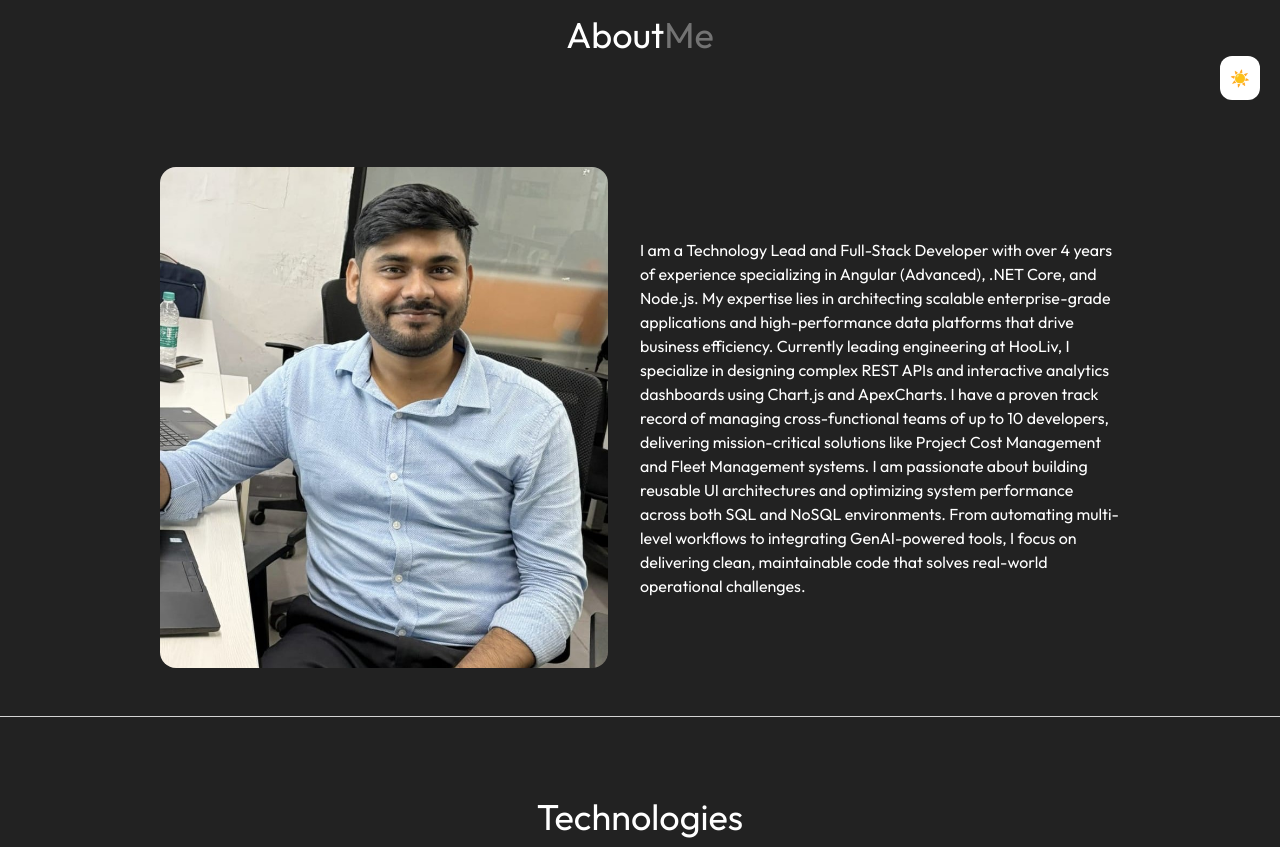
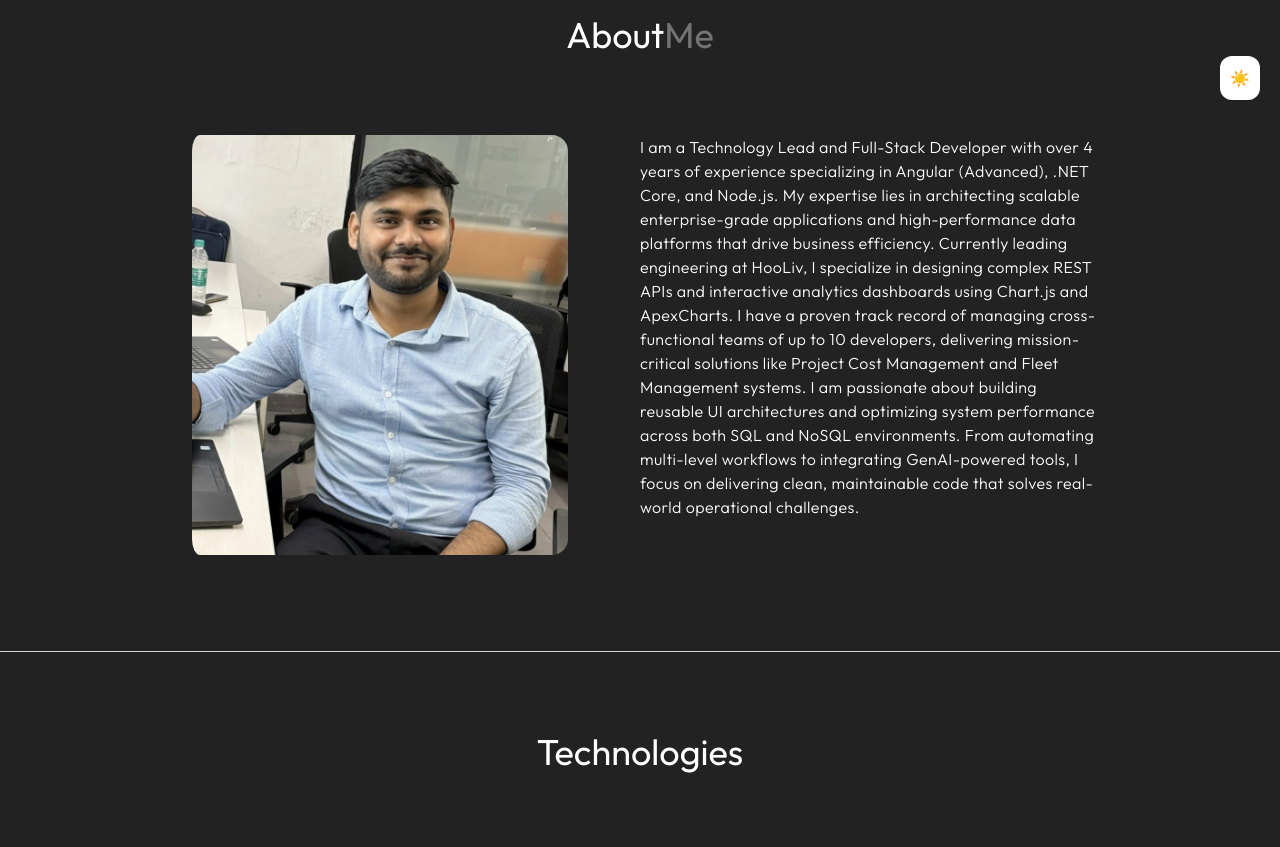
Before and after one commit to Szkrishna/My-Portfolio, a React (Vite) app: page / in a window 1280 px wide. Shown: the part 660-1507 px from the top of the page. Built offline with nearby package versions, Linux system fonts and the light colour scheme.

Commit message:
updated project dependencies and changes in about component

```diff
--- a/src/components/About.jsx
+++ b/src/components/About.jsx
@@ -1,7 +1,7 @@
 // import React from 'react';
 import aboutImg from "../assets/about.jpeg";
-import {ABOUT_TEXT} from "../constants";
-import {motion} from "framer-motion";
+import { ABOUT_TEXT } from "../constants";
+import { motion } from "framer-motion";
 
 const About = () => {
     return (
@@ -9,15 +9,19 @@ const About = () => {
             <h2 className="mb-12 lg:my-20 text-center text-4xl">About
                 <span className="text-neutral-500">Me</span>
             </h2>
-            <div className="flex flex-wrap items-center">
-                <motion.div whileInView={{opacity: 1, x: 0}} initial={{opacity: 0, x: -100}} transition={{duration: 0.5}} className="w-full lg:w-1/2 lg:p-8">
-                    <div className="flex items-center justify-center lg:justify-end">
-                        <img className="rounded-2xl" src={aboutImg} alt="about-img" style={{ width: "28rem" }}/>
+            <div className="flex flex-wrap lg:px-[120px] pb-[80px] justify-between max-w-[1200px] mx-auto">
+                <motion.div whileInView={{ opacity: 1, x: 0 }} initial={{ opacity: 0, x: -100 }} transition={{ duration: 0.5 }} className="w-full lg:w-1/2">
+                    <div className="flex items-center justify-center lg:justify-start">
+                        <img className="rounded-2xl max-h-[420px] ps-2" src={aboutImg} alt="about-img" />
                     </div>
                 </motion.div>
-                <motion.div whileInView={{opacity: 1, x: 0}} initial={{opacity: 0, x: 100}} transition={{duration: 0.5}} className="w-full lg:w-1/2">
+                <motion.div whileInView={{ opacity: 1, x: 0 }} initial={{ opacity: 0, x: 100 }} transition={{ duration: 0.5 }} className="w-full lg:w-1/2">
                     <div className="flex justify-center lg:justify-start">
-                        <p className="max-w-lg py-8 lg:pe-8">{ABOUT_TEXT}</p>
+                        {/* <p className="max-w-lg py-8 lg:pe-8">{ABOUT_TEXT}</p> */}
+                        <motion.p variants={{ hidden: { opacity: 0, y: 50 }, visible: { opacity: 1, y: 0, transition: { duration: 1.5, delay: 1 } }, }}
+                            initial="hidden" animate="visible" className="max-w-2xl font-light text-md tracking-wide">
+                            {ABOUT_TEXT}
+                        </motion.p>
                     </div>
                 </motion.div>
             </div>
--- a/src/main.jsx
+++ b/src/main.jsx
@@ -31,10 +31,15 @@ const ThemeToggleButton = () => {
   );
 };
 
-
 const MainApp = () => (
   <ThemeProvider>
-    <Router>
+    {/* Added future flags to resolve React Router v7 deprecation warnings */}
+    <Router
+      future={{
+        v7_startTransition: true,
+        v7_relativeSplatPath: true,
+      }}
+    >
       <div className="hidden lg:block">
         <ThemeToggleButton />
       </div>
```
Also changed, not shown: 1 other file (tests, documents, lock files or other folders).
